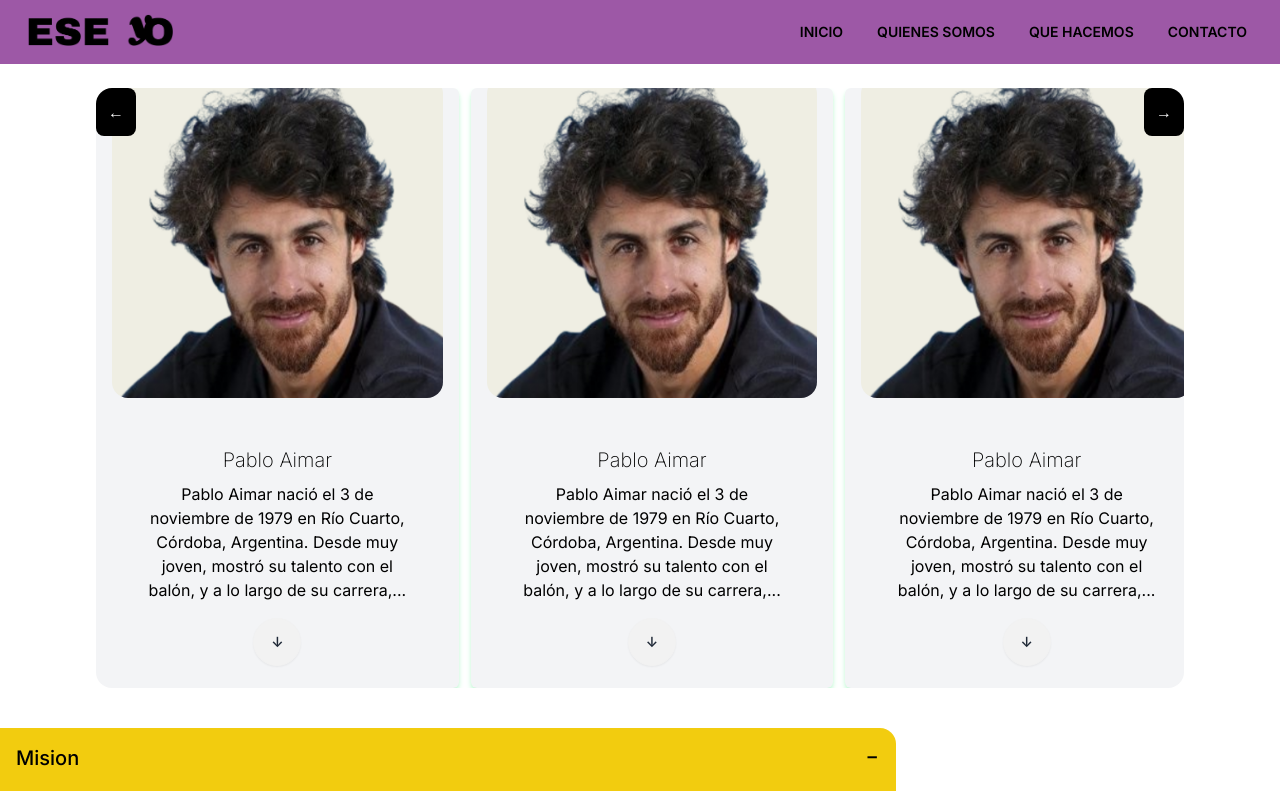
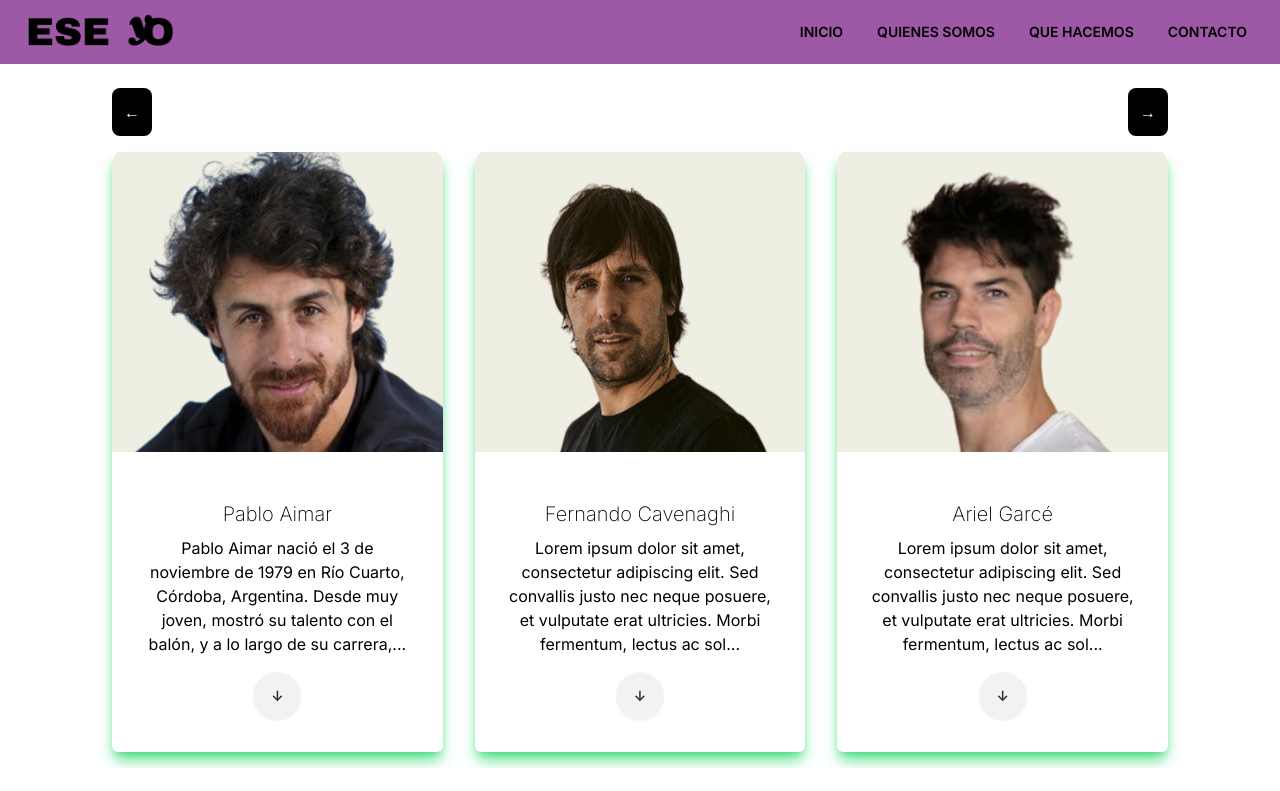
Before and after one commit to AyelenPorqueres/Ese-Yo-Front, a Next.js app in the folder front/: page /quienesSomos in a window 1280 px wide. Shown: the top 791 px of the page. Built offline with nearby package versions, Linux system fonts and the light colour scheme.

Commit message:
CardsEquipo modificadas

```diff
--- a/front/src/app/components/cardsEquipo/cardsEquipo.tsx
+++ b/front/src/app/components/cardsEquipo/cardsEquipo.tsx
@@ -3,11 +3,28 @@ import React, { useState } from "react";
 import "@/app/components/cardsEquipo/cardsEquipo.css";
 
 export function CardsEquipo() {
-    const mock: { imagen: string; nombre: string; biografia: string} [] = Array(11).fill({
+    const mock = [
+        {
             imagen: "./images/aimar.png",
             nombre: "Pablo Aimar",
-        biografia: "Pablo Aimar nació el 3 de noviembre de 1979 en Río Cuarto, Córdoba, Argentina. Desde muy joven, mostró su talento con el balón, y a lo largo de su carrera, se destacó como uno de los futbolistas más talentosos y técnicos de su generación. Aimar comenzó su carrera en las inferiores de River Plate, donde rápidamente ascendió al primer equipo, mostrando un gran control del balón, visión de juego y una capacidad excepcional para asistir a sus compañeros.Su paso por el fútbol europeo lo llevó a equipos de renombre como Valencia en España, donde dejó una huella imborrable, contribuyendo al éxito del club en la Liga española y en competiciones internacionales. Aimar también jugó en el Real Zaragoza y, más tarde, en el Benfica en Portugal, donde continuó mostrando su magia con el balón.Además de su destacada carrera en clubes, Aimar fue una pieza clave en la selección argentina, participando en varias ediciones de la Copa del Mundo y la Copa América."
-    });
+            biografia: "Pablo Aimar nació el 3 de noviembre de 1979 en Río Cuarto, Córdoba, Argentina. Desde muy joven, mostró su talento con el balón, y a lo largo de su carrera, se destacó como uno de los futbolistas más talentosos y técnicos de su generación. Aimar comenzó su carrera en las inferiores de River Plate, donde rápidamente ascendió al primer equipo, mostrando un gran control del balón, visión de juego y una capacidad excepcional para asistir a sus compañeros. Su paso por el fútbol europeo lo llevó a equipos de renombre como Valencia en España, donde dejó una huella imborrable, contribuyendo al éxito del club en la Liga española y en competiciones internacionales. Aimar también jugó en el Real Zaragoza y, más tarde, en el Benfica en Portugal, donde continuó mostrando su magia con el balón. Además de su destacada carrera en clubes, Aimar fue una pieza clave en la selección argentina, participando en varias ediciones de la Copa del Mundo y la Copa América.",
+        },
+        {
+            imagen: "./images/cavenaghi.png",
+            nombre: "Fernando Cavenaghi",
+            biografia: "Lorem ipsum dolor sit amet, consectetur adipiscing elit. Sed convallis justo nec neque posuere, et vulputate erat ultricies. Morbi fermentum, lectus ac sollicitudin blandit, leo mi feugiat sapien, in fermentum urna nisi id turpis. Donec id tempor elit. Suspendisse fringilla orci ut sem pretium, in vulputate ex pretium. Cras feugiat erat ligula, ac condimentum eros ullamcorper at. Curabitur placerat tincidunt eros, ut bibendum ipsum varius non.Phasellus ac feugiat arcu. Nunc tincidunt scelerisque leo, sed maximus risus tempor sed. In id nisi vel risus interdum varius. Integer quis viverra justo. Donec sit amet ante sit amet metus gravida feugiat. Nulla viverra quam leo, sit amet faucibus lectus aliquet non. Aliquam erat volutpat. Ut ullamcorper nunc euismod augue placerat, at accumsan augue sollicitudin. Donec mollis nunc at ex vehicula, eu egestas velit bibendum.Fusce non augue vel risus lacinia ullamcorper. Nullam fermentum, nunc in pharetra tincidunt, ante tortor iaculis purus, a laoreet libero mauris ut dui. In fermentum est et nulla dictum, eu vehicula felis aliquam. Sed faucibus interdum dolor vel auctor. Cras ornare odio velit, sit amet congue magna ullamcorper ut. Nunc eleifend leo eu tortor gravida, id laoreet mi faucibus.",
+        },
+        {
+            imagen: "./images/garce.png",
+            nombre: "Ariel Garcé",
+            biografia: "Lorem ipsum dolor sit amet, consectetur adipiscing elit. Sed convallis justo nec neque posuere, et vulputate erat ultricies. Morbi fermentum, lectus ac sollicitudin blandit, leo mi feugiat sapien, in fermentum urna nisi id turpis. Donec id tempor elit. Suspendisse fringilla orci ut sem pretium, in vulputate ex pretium. Cras feugiat erat ligula, ac condimentum eros ullamcorper at. Curabitur placerat tincidunt eros, ut bibendum ipsum varius non.Phasellus ac feugiat arcu. Nunc tincidunt scelerisque leo, sed maximus risus tempor sed. In id nisi vel risus interdum varius. Integer quis viverra justo. Donec sit amet ante sit amet metus gravida feugiat. Nulla viverra quam leo, sit amet faucibus lectus aliquet non. Aliquam erat volutpat. Ut ullamcorper nunc euismod augue placerat, at accumsan augue sollicitudin. Donec mollis nunc at ex vehicula, eu egestas velit bibendum.Fusce non augue vel risus lacinia ullamcorper. Nullam fermentum, nunc in pharetra tincidunt, ante tortor iaculis purus, a laoreet libero mauris ut dui. In fermentum est et nulla dictum, eu vehicula felis aliquam. Sed faucibus interdum dolor vel auctor. Cras ornare odio velit, sit amet congue magna ullamcorper ut. Nunc eleifend leo eu tortor gravida, id laoreet mi faucibus.",
+        },
+        {
+            imagen: "./images/aimar.png",
+            nombre: "Pablo Aimar",
+            biografia: "Pablo Aimar nació el 3 de noviembre de 1979 en Río Cuarto, Córdoba, Argentina. Desde muy joven, mostró su talento con el balón, y a lo largo de su carrera, se destacó como uno de los futbolistas más talentosos y técnicos de su generación. Aimar comenzó su carrera en las inferiores de River Plate, donde rápidamente ascendió al primer equipo, mostrando un gran control del balón, visión de juego y una capacidad excepcional para asistir a sus compañeros. Su paso por el fútbol europeo lo llevó a equipos de renombre como Valencia en España, donde dejó una huella imborrable, contribuyendo al éxito del club en la Liga española y en competiciones internacionales. Aimar también jugó en el Real Zaragoza y, más tarde, en el Benfica en Portugal, donde continuó mostrando su magia con el balón. Además de su destacada carrera en clubes, Aimar fue una pieza clave en la selección argentina, participando en varias ediciones de la Copa del Mundo y la Copa América.",
+        },
+    ];
 
     const [currentIndex, setCurrentIndex] = useState(0);
     const [textoExpandido, setTextoExpandido] = useState<number | null>(null);
@@ -31,26 +48,27 @@ export function CardsEquipo() {
     return (
         <>
             <br></br>
-            <div className="carousel rounded-box w-[85vw] relative mx-auto flex justify-center">
-                <div className="flex w-full gap-3 transition-transform" style={{ transform: `translateX(-${currentIndex * 34.2333}%)` }}>
+            <div id="equipo" className="carousel-wrapper relative mx-auto w-[85vw] overflow-hidden">
+                <button onClick={desplazarIzquierda} className="bg-black ml-4 text-white p-3 rounded-btn"> &#8592;</button>
+                <button onClick={desplazarDerecha} className="bg-black absolute right-4 text-white p-3 rounded-btn"> &#8594;</button>
+                <div className="carousel-inner flex transition-transform" style={{ transform: `translateX(-${currentIndex * 33.33}%)` }}>
                     {mock.map((item, index) => (
-                        <div
-                            key={index}
-                            className="flex-none w-4/12 bg-gray-100 shadow-md shadow-green-200 flex flex-col items-center justify-center p-4 rounded-md" style={{ height: textoExpandido === index ? 'auto' : '600px' }}>
+                        <div key={index} className="card-container w-1/3 flex-none p-4">
+                            <div className="card bg-white shadow-lg shadow-green-400 flex flex-col items-center justify-center rounded-md" style={{ height: textoExpandido === index ? "auto" : "600px" }}>
                                 <figure className="mb-4">
-                                <img className="w-96 h-80 rounded-2xl" src={item.imagen} alt="Miembro del equipo" />
+                                    <img className="w-96 h-80 rounded-2xl mt-3" src={item.imagen} alt="Miembro del equipo" />
                                 </figure>
                                 <div className="card-body flex flex-col items-center text-center">
                                     <h2 className="card-title text-xl text-black font-extralight">{item.nombre}</h2>
                                     <p className="text-black"> {textoExpandido === index ? item.biografia : `${item.biografia.slice(0, 155)}...`}</p>
-                                <button onClick={() => expandirDesc(index)} className="btn btn-circle mt-2">{textoExpandido === index ? '↑' : '↓'}</button>
+                                    <button onClick={() => expandirDesc(index)} className="btn btn-circle mt-2"> {textoExpandido === index ? "↑" : "↓"}</button>
+                                </div>
                             </div>
                         </div>
                     ))}
                 </div>
-                <button onClick={desplazarIzquierda} className="absolute left-0 bg-black text-white p-3 rounded-btn">&#8592; </button>
-                <button onClick={desplazarDerecha} className="absolute right-0 bg-black text-white p-3 rounded-btn"> &#8594; </button>
             </div>
+            <br></br>
         </>
     );
 }
```
Also changed, not shown: front/public/images/cavenaghi.png (added), front/public/images/garce.png (added). Lines whose indentation alone changed are shown as unchanged.
